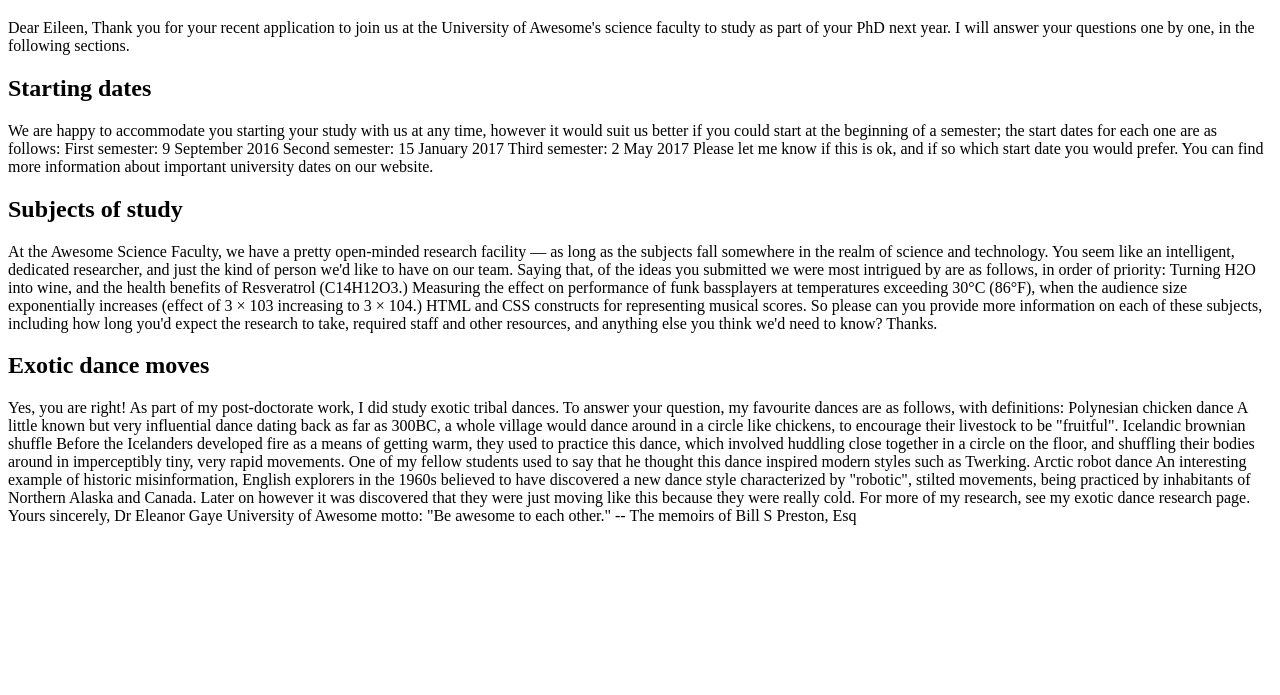
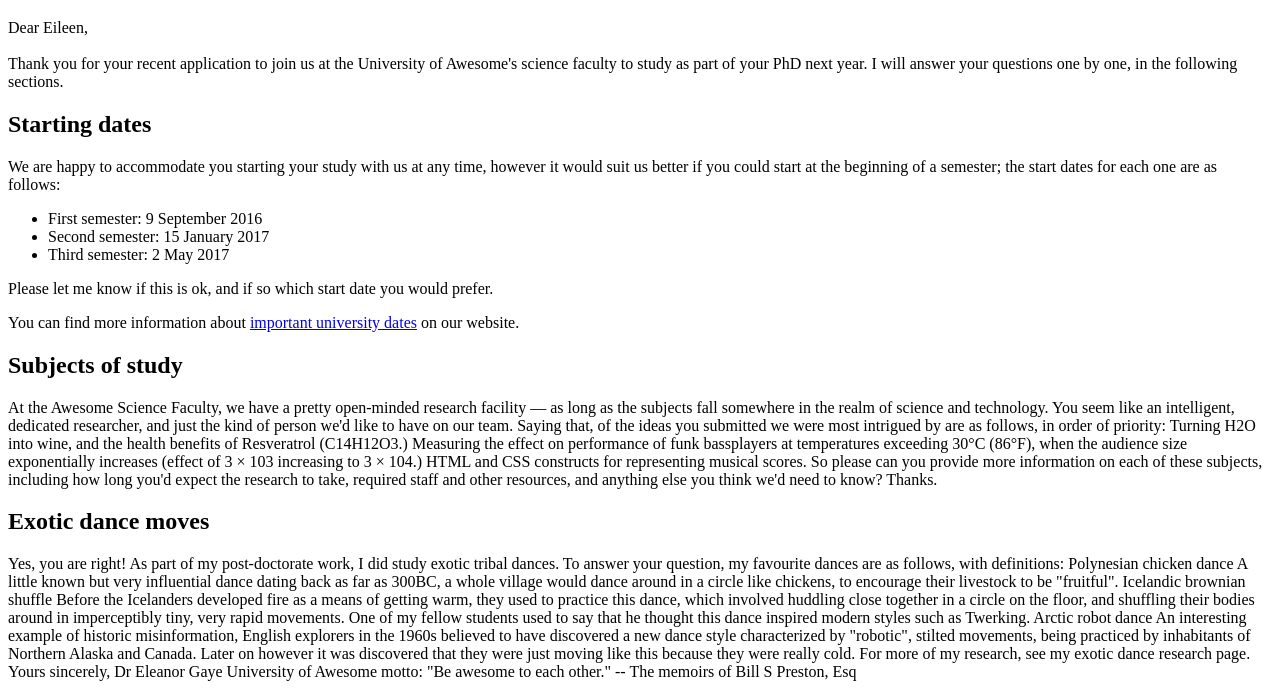
Before and after one commit to CarlosCarvalhoC/INF1206, a plain HTML site: page assignment1/part1/index.html in a window 1280 px wide. Shown: the part 105-800 px from the top of the page. Drawn offline with Linux system fonts and the light colour scheme.

Commit message:
Finished section 1 par1 assignment 1

```diff
--- a/assignment1/part1/index.html
+++ b/assignment1/part1/index.html
@@ -25,21 +25,30 @@
 
     <h1>Re: Eileen Dover university application</h1>
 
+<p>
     Dear Eileen,
+    <br><br>
 
     Thank you for your recent application to join us at the University of Awesome's science faculty to study as part of your PhD next year. I will answer your questions one by one, in the following sections.
+</p>
 
     <h2>Starting dates</h2>
 
+<p>
     We are happy to accommodate you starting your study with us at any time, however it would suit us better if you could start at the beginning of a semester; the start dates for each one are as follows:
+</p>
+<ul>
+    <li>First semester: 9 September 2016</li>
+    <li>Second semester: 15 January 2017</li>
+    <li>Third semester: 2 May 2017</li>
+</ul>
+<p>
+        Please let me know if this is ok, and if so which start date you would prefer.
+</p>
 
-    First semester: 9 September 2016
-    Second semester: 15 January 2017
-    Third semester: 2 May 2017
-
-    Please let me know if this is ok, and if so which start date you would prefer.
-
-    You can find more information about important university dates on our website.
+<p>
+    You can find more information about <a href="#">important university dates</a> on our website.
+</p>
 
 
     <h2>Subjects of study</h2>
```
